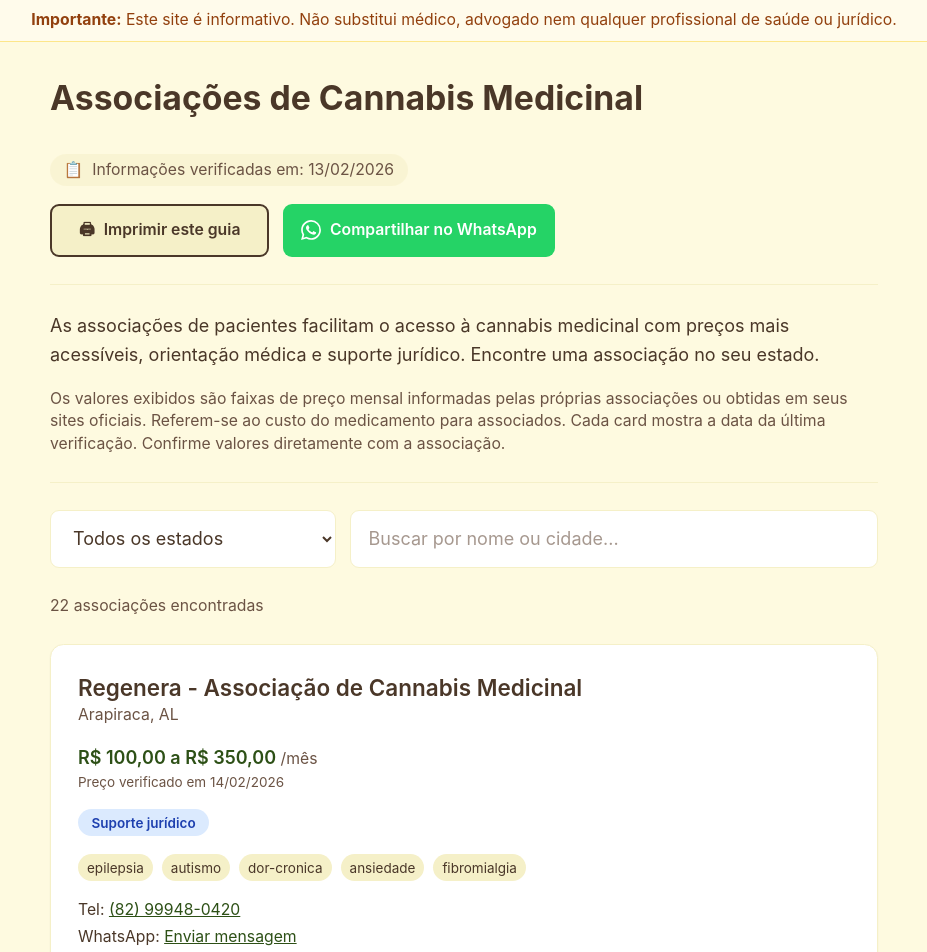
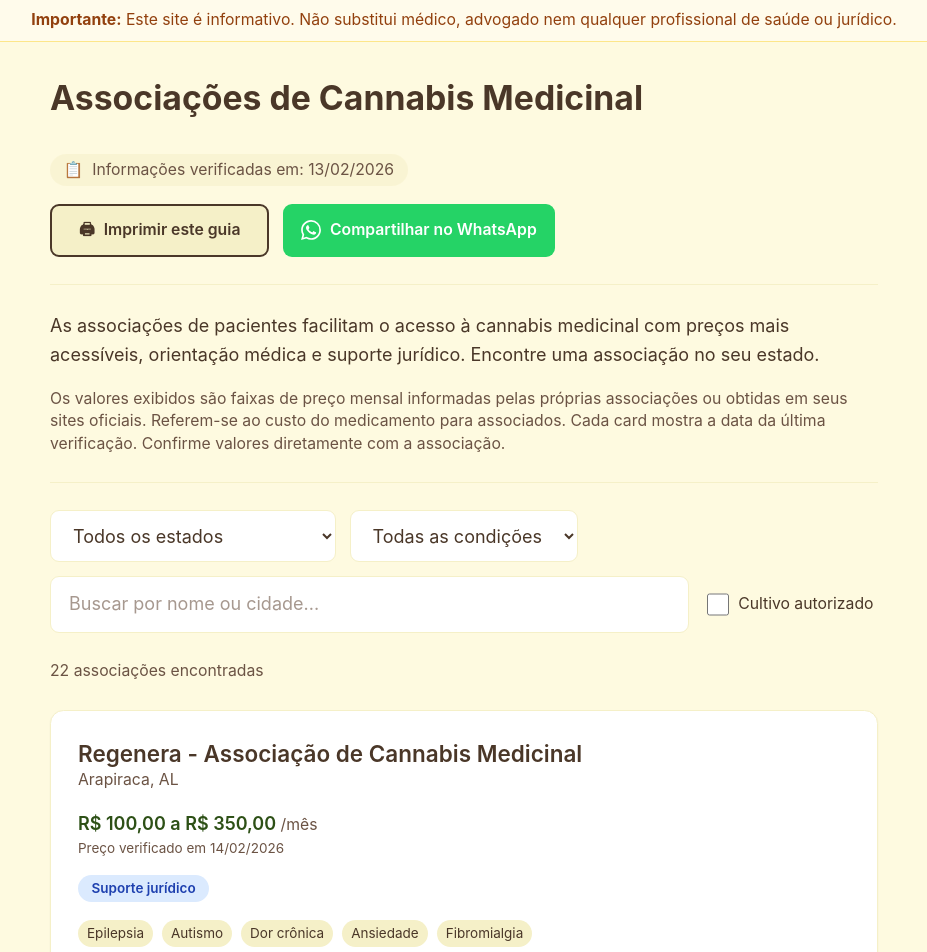
Before and after one commit to bruno-portfolio/Flor-de-Lei, a Next.js app: page /associacoes in a window 1280 px wide. Shown: the top 952 px of the page, without its empty margins (176-1103 px from the left). Built offline with nearby package versions, Linux system fonts and the light colour scheme.

Commit message:
Adicionar filtros por condição médica e cultivo autorizado

```diff
--- a/components/associacoes/AssociacaoCard.tsx
+++ b/components/associacoes/AssociacaoCard.tsx
@@ -1,5 +1,6 @@
 import type { Associacao } from "@/lib/types";
 import { formatPriceRange, formatDateBR, isStaleVerification } from "@/lib/format";
+import { CONDICOES_LABELS } from "@/lib/constants";
 
 interface AssociacaoCardProps {
   associacao: Associacao;
@@ -51,7 +52,7 @@ export default function AssociacaoCard({ associacao }: AssociacaoCardProps) {
               key={condicao}
               className="inline-block bg-cream-dark text-bark text-xs px-2 py-1 rounded-full"
             >
-              {condicao}
+              {CONDICOES_LABELS[condicao] || condicao}
             </span>
           ))}
         </div>
--- a/components/associacoes/AssociacaoListClient.tsx
+++ b/components/associacoes/AssociacaoListClient.tsx
@@ -5,6 +5,7 @@ import Link from "next/link";
 import type { Associacao } from "@/lib/types";
 import StateFilter from "./StateFilter";
 import SearchInput from "./SearchInput";
+import ConditionFilter from "./ConditionFilter";
 import AssociacaoCard from "./AssociacaoCard";
 
 interface AssociacaoListClientProps {
@@ -16,6 +17,10 @@ export default function AssociacaoListClient({
 }: AssociacaoListClientProps) {
   const [selectedState, setSelectedState] = useState("");
   const [search, setSearch] = useState("");
+  const [selectedCondition, setSelectedCondition] = useState("");
+  const [cultivoOnly, setCultivoOnly] = useState(false);
+
+  const hasActiveFilters = selectedState || search || selectedCondition || cultivoOnly;
 
   const filtered = useMemo(() => {
     const searchLower = search.toLowerCase().trim();
@@ -29,47 +34,79 @@ export default function AssociacaoListClient({
       ) {
         return false;
       }
+      if (selectedCondition && !a.condicoesAtendidas.includes(selectedCondition))
+        return false;
+      if (cultivoOnly && !a.cultivoAutorizado) return false;
       return true;
     });
-  }, [associacoes, selectedState, search]);
+  }, [associacoes, selectedState, search, selectedCondition, cultivoOnly]);
+
+  function clearFilters() {
+    setSelectedState("");
+    setSearch("");
+    setSelectedCondition("");
+    setCultivoOnly(false);
+  }
 
   return (
     <div className="space-y-6">
-      {/* Filtros */}
+      <div className="space-y-3">
         <div className="flex flex-col sm:flex-row gap-3">
           <StateFilter
             selectedState={selectedState}
             onStateChange={setSelectedState}
           />
+          <ConditionFilter
+            selectedCondition={selectedCondition}
+            onConditionChange={setSelectedCondition}
+          />
+        </div>
+        <div className="flex flex-col sm:flex-row gap-3 items-start sm:items-center">
           <SearchInput value={search} onChange={setSearch} />
+          <label className="flex items-center gap-2 cursor-pointer whitespace-nowrap min-h-touch px-1">
+            <input
+              type="checkbox"
+              checked={cultivoOnly}
+              onChange={(e) => setCultivoOnly(e.target.checked)}
+              className="w-5 h-5 accent-forest rounded"
+            />
+            <span className="text-sm text-bark">Cultivo autorizado</span>
+          </label>
+        </div>
       </div>
 
-      {/* Resultados */}
+      <div className="flex items-center gap-3">
         <p className="text-sm text-bark-light">
           {filtered.length}{" "}
           {filtered.length === 1 ? "associação encontrada" : "associações encontradas"}
         </p>
+        {hasActiveFilters && (
+          <button
+            onClick={clearFilters}
+            className="text-xs text-forest underline"
+          >
+            Limpar filtros
+          </button>
+        )}
+      </div>
 
       {filtered.length === 0 ? (
-        selectedState ? (
+        selectedState || selectedCondition || cultivoOnly ? (
           <div className="card space-y-4 py-6">
             <p className="text-bark font-semibold">
-              Não encontramos associações neste estado.
+              Nenhuma associação encontrada com esses filtros.
             </p>
             <p className="text-bark-light">
               Muitas associações atendem pacientes de todo o Brasil e enviam o
-              medicamento pelos Correios. Veja todas as associações disponíveis
-              ou explore outras formas de acesso.
+              medicamento pelos Correios. Tente remover alguns filtros ou
+              explore outras formas de acesso.
             </p>
             <div className="flex flex-wrap gap-3">
               <button
-                onClick={() => {
-                  setSelectedState("");
-                  setSearch("");
-                }}
+                onClick={clearFilters}
                 className="btn-primary text-sm"
               >
-                Ver todas as associações
+                Limpar filtros
               </button>
               <Link
                 href="/sus"
--- /dev/null
+++ b/components/associacoes/ConditionFilter.tsx
@@ -0,0 +1,33 @@
+"use client";
+
+import { CONDICOES_LABELS } from "@/lib/constants";
+
+interface ConditionFilterProps {
+  selectedCondition: string;
+  onConditionChange: (condition: string) => void;
+}
+
+const CONDITIONS = Object.entries(CONDICOES_LABELS).sort((a, b) =>
+  a[1].localeCompare(b[1], "pt-BR")
+);
+
+export default function ConditionFilter({
+  selectedCondition,
+  onConditionChange,
+}: ConditionFilterProps) {
+  return (
+    <select
+      value={selectedCondition}
+      onChange={(e) => onConditionChange(e.target.value)}
+      aria-label="Filtrar por condição médica"
+      className="w-full sm:w-auto bg-white border border-cream-dark rounded-lg px-4 py-3 text-bark min-h-touch focus:outline-none focus:ring-2 focus:ring-forest"
+    >
+      <option value="">Todas as condições</option>
+      {CONDITIONS.map(([key, label]) => (
+        <option key={key} value={key}>
+          {label}
+        </option>
+      ))}
+    </select>
+  );
+}
--- a/lib/constants.ts
+++ b/lib/constants.ts
@@ -39,6 +39,19 @@ export const ESTADOS: { sigla: EstadoBR; nome: string }[] = [
   { sigla: "TO", nome: "Tocantins" },
 ];
 
+export const CONDICOES_LABELS: Record<string, string> = {
+  "epilepsia": "Epilepsia",
+  "autismo": "Autismo",
+  "dor-cronica": "Dor crônica",
+  "ansiedade": "Ansiedade",
+  "fibromialgia": "Fibromialgia",
+  "insonia": "Insônia",
+  "esclerose-multipla": "Esclerose múltipla",
+  "parkinson": "Parkinson",
+  "alzheimer": "Alzheimer",
+  "cancer": "Câncer",
+};
+
 export const PLATAFORMAS_TELEMEDICINA = [
   {
     nome: "Cannabis & Saúde",
```
Lines whose indentation alone changed are shown as unchanged.
